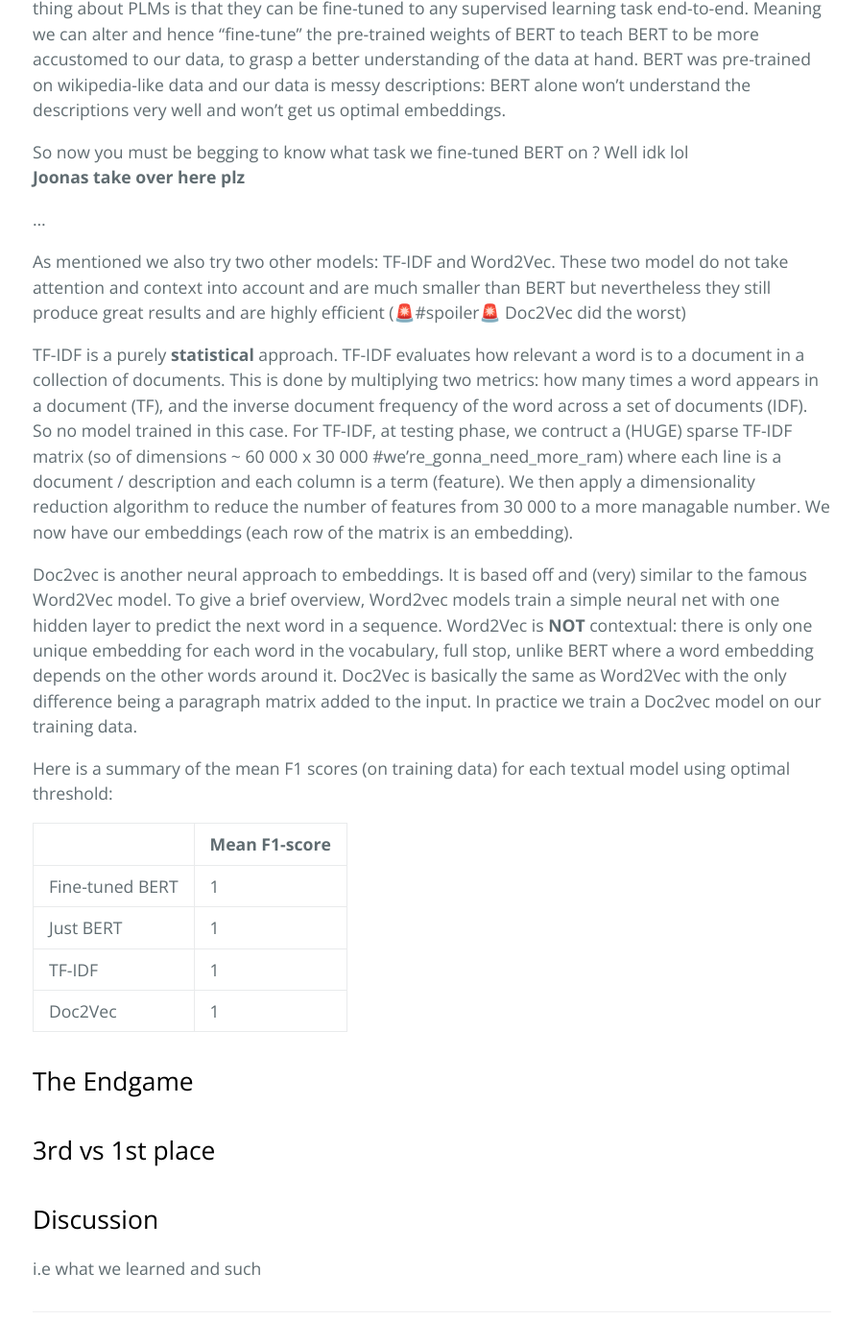
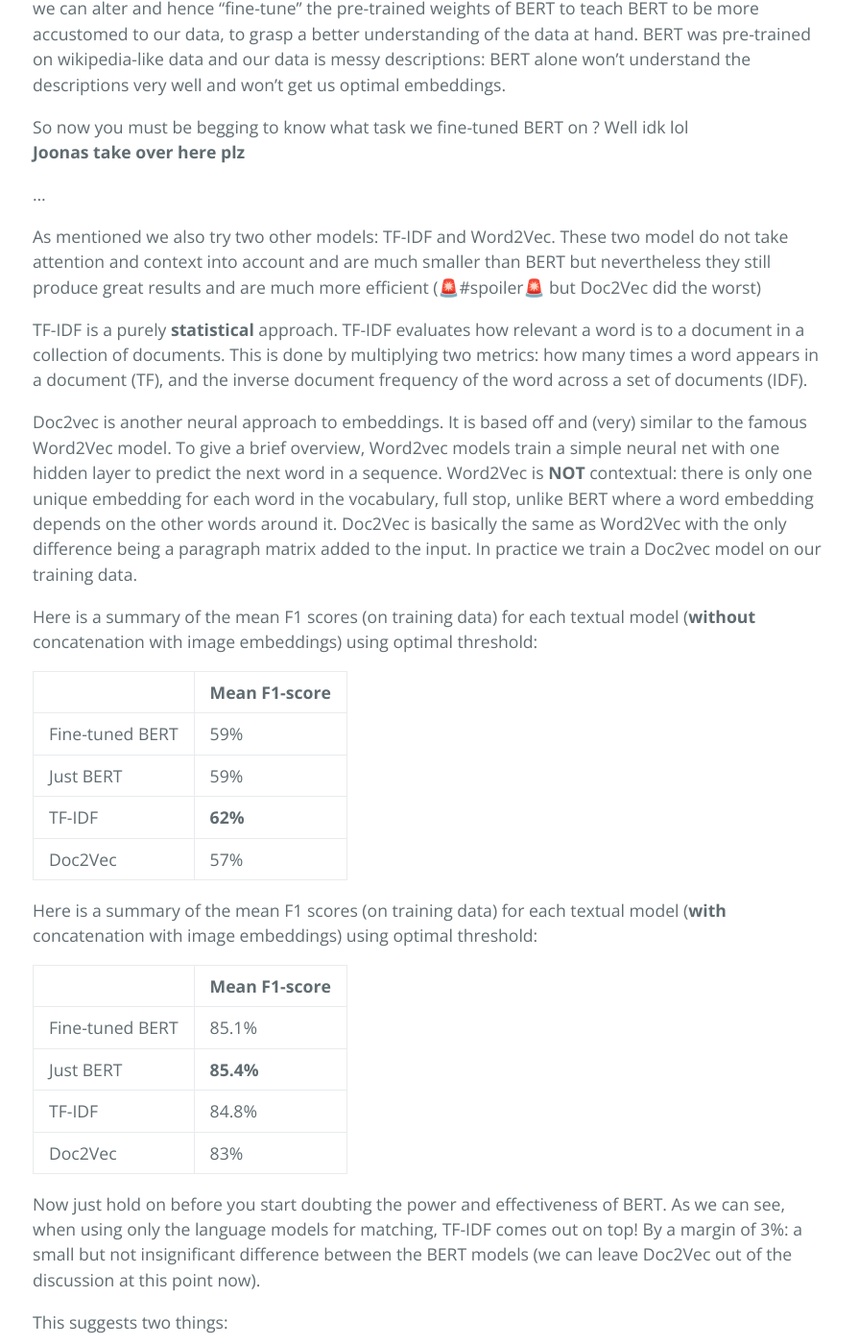
Before and after one commit to joonasrooben/shopee_PP, a Jekyll site: the page built from index.md, in a window 1280 px wide and 1400 px high, scrolled down 4854 px. Shown: the whole window at 96% size, without its empty margins (190-1085 px from the left). Built offline with Jekyll 4.4.1, drawn with Linux system fonts in a browser that asks for light colours; our own code applies the rules of GitHub Pages for plain Markdown files; some of the changed text lies outside the part shown.

Commit message:
Update index.md

```diff
--- a/index.md
+++ b/index.md
@@ -54,11 +54,11 @@
   - TF-IDF
   - Doc2Vec
 
-We won't cover each point extensively, we'll explore in detail the best approach (fine-tuned BERT). We will also touch upon the other approaches and see why they weren't on top of the game.
+We won't cover each point extensively, we'll explore in detail the most interesting approaches (BERT and fine-tuned BERT) (that also did quite well). We will also touch upon the other approaches.
 
 <b><u>BERT & fine-tuning BERT</u></b>
 <br>
-So as you might've guessed (or not), the best approach for extracting description embeddings was a fine-tuned BERT model. Now some of you may not know what BERT is or what it can do so here's a brief overview of BERT-like models.
+Now some of you may not know what BERT is or what it can do so here's a brief overview of BERT-like models.
 
 BERT is a pre-trained language model (PLM) (or language representation model). These are models trained in an unsupervised fashion on huge amounts of text by predicting masked words in sentences (and sometimes next sentence prediction - which is the case for BERT). These models learn to understand and represent language. A common architecture used today is the transformer architecture that uses the attention mechanism. As the model processes each word of the input sequence, attention allows the model to look at other words in the input sequence for clues that can help lead to a better encoding (or representation) for this word. The BERT architecture follows the following scheme (a stack of encoders- each encoder consisting of an attention mechanism layer a linear layer) [source](http://jalammar.github.io/illustrated-bert/)
 
@@ -76,21 +76,44 @@
 
 ...
 
-As mentioned we also try two other models: TF-IDF and Word2Vec. These two model do not take attention and context into account and are much smaller than BERT but nevertheless they still produce great results and are highly efficient (🚨#spoiler🚨 Doc2Vec did the worst)
+As mentioned we also try two other models: TF-IDF and Word2Vec. These two model do not take attention and context into account and are much smaller than BERT but nevertheless they still produce great results and are much more efficient (🚨#spoiler🚨 but Doc2Vec did the worst)
 
-TF-IDF is a purely <b>statistical</b> approach. TF-IDF evaluates how relevant a word is to a document in a collection of documents. This is done by multiplying two metrics: how many times a word appears in a document (TF), and the inverse document frequency of the word across a set of documents (IDF). So no model trained in this case. For TF-IDF, at testing phase, we contruct a (HUGE) sparse TF-IDF matrix (so of dimensions ~ 60 000 x 30 000 #we're_gonna_need_more_ram) where each line is a document / description and each column is a term (feature). We then apply a dimensionality reduction algorithm to reduce the number of features from 30 000 to a more managable number. We now have our embeddings (each row of the matrix is an embedding).
+TF-IDF is a purely <b>statistical</b> approach. TF-IDF evaluates how relevant a word is to a document in a collection of documents. This is done by multiplying two metrics: how many times a word appears in a document (TF), and the inverse document frequency of the word across a set of documents (IDF).
 
 Doc2vec is another neural approach to embeddings. It is based off and (very) similar to the famous Word2Vec model. To give a brief overview, Word2vec models train a simple neural net with one hidden layer to predict the next word in a sequence. Word2Vec is <b>NOT</b> contextual: there is only one unique embedding for each word in the vocabulary, full stop, unlike BERT where a word embedding depends on the other words around it. Doc2Vec is basically the same as Word2Vec with the only difference being a paragraph matrix added to the input. In practice we train a Doc2vec model on our training data.
 
-Here is a summary of the mean F1 scores (on training data) for each textual model using optimal threshold:
+Here is a summary of the mean F1 scores (on training data) for each textual model (<b>without</b> concatenation with image embeddings) using optimal threshold:
 
 |                 | Mean F1-score |
 |-----------------|---------------|
-| Fine-tuned BERT | 1             |
-| Just BERT       | 1             |
-| TF-IDF          | 1             |
-| Doc2Vec         | 1             |
+| Fine-tuned BERT | 59%          |
+| Just BERT       | 59%          |
+| TF-IDF          | <b>62%</b>          |
+| Doc2Vec         | 57%          |
 
+
+Here is a summary of the mean F1 scores (on training data) for each textual model (<b>with</b> concatenation with image embeddings) using optimal threshold:
+
+|                 | Mean F1-score |
+|-----------------|---------------|
+| Fine-tuned BERT | 85.1%         |
+| Just BERT       | <b>85.4%</b>         |
+| TF-IDF          | 84.8%          |
+| Doc2Vec         | 83%          |
+
+Now just hold on before you start doubting the power and effectiveness of BERT. As we can see, when using only the language models for matching, TF-IDF comes out on top! By a margin of 3%: a small but not insignificant difference between the BERT models (we can leave Doc2Vec out of the discussion at this point now).
+
+This suggests two things:
+  1. Never understimate the power of smaller simpler approaches such as TF-IDF. They deliver surprisingly good results!
+  2. Even when fine-tuned on the product descriptions, BERT still has a tough time grasping these short messy descriptions. This suggests BERT should be left to deal with "classical" language (proper sentences). A statistical approach seems to fit this problem better.
+
+Looking at the results when concatenating image and text embeddings, un-fine-tuned BERT comes out on top with a very small margin of 0.3% over fine-tuned BERT. The margins aren't huge between all models (maximum 2%).
+
+We can form a few hypotheses from all these results.
+  - Textual information doesn't help much (only improves the F1 score by 1% (note that when only using image models we get F1 of 84.0%))
+  - We weren't combining the two embeddings together in the right way (we used concatenation)
+  - We used the wrong models
+  - we didn't fine-tune BERT in the right way or for long enough
 
 ## The Endgame
 
```
